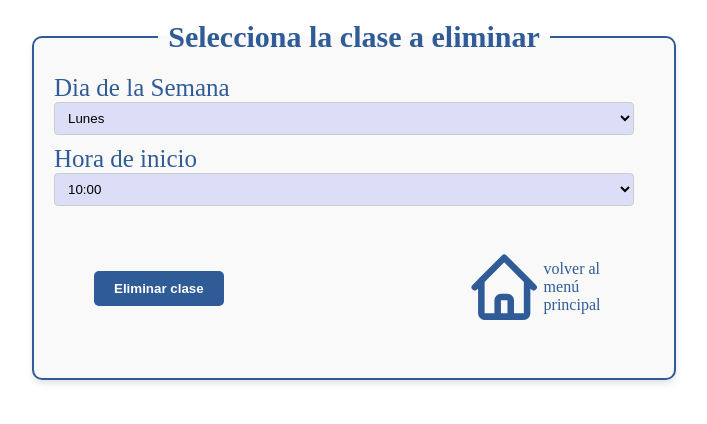
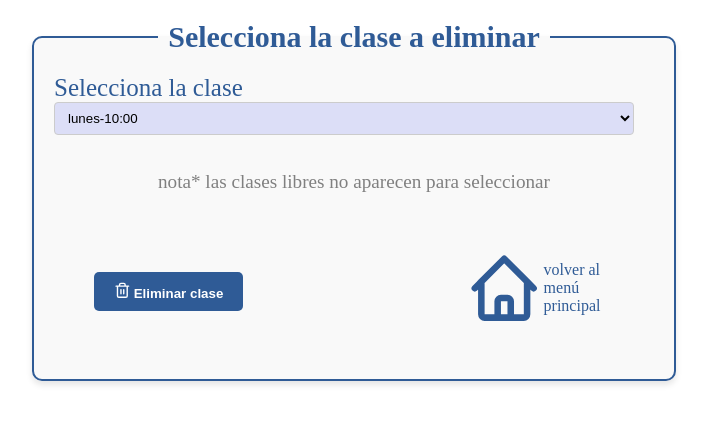
Before and after one commit to cheshire394/proyecto_gym_MVC, a PHP site: page /eliminarClase.php in a window 1280 px wide. Shown: the top 424 px of the page, without its empty margins (286-993 px from the left). Run offline with PHP 8.4, Linux system fonts and the light colour scheme; the visitor is signed in with stand-in values (Sample User, id 1); data comes from the database, SQL or seed files in the repository; both versions use the stored data as it was after the commit.

Commit message:
terminada parte de clases

```diff
--- a/controllers/controladorClases.php
+++ b/controllers/controladorClases.php
@@ -16,16 +16,32 @@ class ControladorClases {
     if(isset($_POST['addClase'])){
 
         //recogemos los valores del formulario (son required, no es necesario comprobar que existan):
+
+
         $dni_monitor = $_POST['dni_monitor'];
 
-        //corregimos la entrada
-        if($_POST['nombre_actividad'] == 'mma' || $_POST['nombre_actividad'] == 'MMA') $nombre_actividad = 'MMA';
-        else $nombre_actividad = trim(strtolower($_POST['nombre_actividad']));
+        //corregimos la entrada para evitar inconsistencias de nombre el la BBDD
+        if($_POST['nombre_actividad'] == 'mma' || $_POST['nombre_actividad'] == 'Mma' || $_POST['nombre_actividad'] == 'MMA') $nombre_actividad = 'MMA';
+        else $nombre_actividad = trim(ucwords($_POST['nombre_actividad']));
 
         $id_clase = $_POST['id_clase'];
 
 
-        Clase::addClase($id_clase, $dni_monitor, $nombre_actividad);
+        $insertada = Clase::addClase($id_clase, $dni_monitor, $nombre_actividad);
+
+        if($insertada){
+             // Redirigir a verClases.php con mensaje de éxito
+             $msg = "Clase de $nombre_actividad a las $id_clase registrada correctamente";
+             header("Location: /proyecto_gym_MVC/view/clases/verClases.php?msg=" . urlencode($msg));
+             exit;
+
+
+        }else{
+            $msg = $insertada; // Aquí se espera que $insertada contenga el mensaje de error de tipo PDOException
+            header("Location: /proyecto_gym_MVC/view/clases/addClase.php?msg=$msg");
+            exit;
+
+        }
 
     }
 
@@ -122,76 +138,83 @@ public static function horas_ocupadas(){
 
 
 public static function sustituirMonitor() {
-
-
-    if(isset($_POST['sustituir_monitor'])){
-
-        //recogemos los valores del formulario:
+    if (isset($_POST['sustituir_monitor'])) {
+        try {
             $dni_monitor_new = $_POST['dni_monitor'];
             $id_clase = $_POST['id_clase'];
 
+            $sustitucion_exitosa = Clase::sustituirMonitor($dni_monitor_new, $id_clase);
 
-        Clase::sustituirMonitor($dni_monitor_new, $id_clase);
+            if ($sustitucion_exitosa === true) {
+                $msg = "Monitor sustituido correctamente";
+                header("Location: /proyecto_gym_MVC/view/clases/verClases.php?msg=" . urlencode($msg));
+            } else {
+                $msg = $sustitucion_exitosa; // Aquí se espera que $sustitucion_exitosa contenga el mensaje de error de tipo PDOException
+                header("Location: /proyecto_gym_MVC/view/clases/sustituirMonitor.php?msg=" . urlencode($sustitucion_exitosa));
+            }
 
+            //Si el monitor que que deseamos sustituir es el mismo que hemos introducido en el formulario, el error será de tipo exceptión
+        } catch (Exception $e) {
+            $msg = $e->getMessage();
+            header("Location: /proyecto_gym_MVC/view/clases/sustituirMonitor.php?msg=" . urlencode($msg));
+        }
+        exit;
+    }
 }
 
 
+
+
+
+    public static function eliminarDisciplina() {
+
+         //Si se ha pulsado el bton eliminar_displina del formulario:
+            if (isset($_POST['eliminar_diciplina'])) {
+
+                $nombre_actividad = $_POST['nombre_actividad'];
+                $eliminadas = Clase::eliminarDisciplina($nombre_actividad);
+
+                if ($eliminadas === true) {
+                    $msg = "Eliminadas todas las clases de $nombre_actividad";
+                    header("Location: /proyecto_gym_MVC/view/clases/verClases.php?msg=$msg");
+                } else {
+                    $msg = $eliminadas; // Aquí se espera que $eliminadas contenga el mensaje de error de tipo PDOException
+                    header("Location: /proyecto_gym_MVC/view/clases/eliminarClase.php?msg=$msg");
+                    exit;
+                }
+
+
+        }
 
 
     }
 
 
 
+    public static function eliminarClase() {
 
-    public static function eliminarDisciplina() {
 
-        $nombre_actividad = $_POST['nombre_actividad'];
+        //Si se ha pulsado el bton eliminar_clase del formulario:
+        if (isset($_POST['eliminar_clase'])) {
 
-        try {
-            $exitoso = Clase::eliminarDisciplina($nombre_actividad);
+                $id_clase = $_POST['id_clase'];
+                $eliminada = Clase::eliminarClase($id_clase);
 
-            if ($exitoso) {
-                header('Location: /proyecto_gym_MVC/view/clases/verClases.php?msg=eliminadaDisciplina');
+                if ($eliminada === true) {
+                    $msg = "La clase $id_clase ha sido eliminada con éxito";
+                    header("Location: /proyecto_gym_MVC/view/clases/verClases.php?msg=$msg");
+                } else {
+                    $msg = $eliminada; // Aquí se espera que $eliminada contenga el mensaje de error de tipo PDOException
+                    header("Location: /proyecto_gym_MVC/view/clases/eliminarClase.php?msg=$msg");
                     exit;
                 }
 
 
-            //La excepción saltará si no existe ninguna clase guardada el json, o no hay ninguna clase con el nombre de actividad seleccionado
-        } catch (PDOException $e) {
-            $mensaje = urlencode($e->getMessage());
-            header("Location: /proyecto_gym_MVC/view/clases/eliminarDisciplina.php?msg=$mensaje");
-            exit;
         }
     }
 
 
-    /**
-     * The function `eliminarClase` in PHP collects form values, constructs an `id_clase` to delete,
-     * attempts to delete the class using the `Clase` class, and redirects based on success or failure.
-     */
-    public static function eliminarClase() {
 
-        //recogemos los valores del formulario
-        $dia = $_POST['dia_semana'];
-        $hora = $_POST['hora_inicio'];
 
-        //construimod el id_clase a eliminar:
-        $id_clase=$dia."-".$hora;
 
-        try {
-
-            $exitoso = Clase::eliminarClase($id_clase);
-
-            if ($exitoso) {
-                header('Location: /proyecto_gym_MVC/view/clases/verClases.php?msg=eliminarClase');
-                exit;
 }
-
-            //La excepción saltará si no existe ninguna clase guardada el json, o bien no hay ninguna clase con ese id
-        } catch (PDOException $e) {
-            $mensaje = urlencode($e->getMessage());
-            header("Location: /proyecto_gym_MVC/view/clases/eliminarClase.php?msg=$mensaje");
-            exit;
-        }
-    }
-}
--- a/controllers/controladorSocios.php
+++ b/controllers/controladorSocios.php
@@ -133,7 +133,8 @@ class controladorSocios
 
         }
 
-        // Este método rescata los valores del socio que el usuario quiere modificar para mostrarlos en el formulario:
+        // Este método rescata los valores del socio que el usuario quiere modificar para mostrarlos en el formulario modificar socio y facilitar al usuario
+        //la modificación de datos:
         public static function mostrarFormularioModificar() {
             require_once('conexionBBDD.php');
 
--- a/models/Clase.php
+++ b/models/Clase.php
@@ -27,14 +27,6 @@ final class Clase {
     }
 
 
-    // La unica propiedad de la clase que modificable es el dni del monitor que la imparte, para mantener la congruencia de los datos, ya que
-    // la hora_inicio y la semana constituye la clave primaria, (y representa un espacio de tiempo físico dentro del gimnasio).
-    public function setDni_monitor($dni_monitor)
-    {
-            $this->dni_monitor = $dni_monitor;
-
-            return $this;
-    }
 
 
 
@@ -81,27 +73,25 @@ final class Clase {
             // Confirmar la transacción
             $conn->commit();
 
-            // Redirigir a verClases.php con mensaje de éxito
-            $msg = "Clase registrada correctamente";
-            header("Location: /proyecto_gym_MVC/view/clases/verClases.php?msg=" . urlencode($msg));
-            exit;
+           return true;
 
         } catch (PDOException $e) {
             // Revertir la transacción en caso de error
             $conn->rollBack();
 
-            // Manejo de errores específicos
+            // Manejo de errores con mensajes específicos segun el tipo de PDO exception: si el metodo clases disponibles funciona correctamente
+            // la violación de la primary key nunca deberia suceder, ya que desde el formulario solo se puede añadir clases en huecos libres.
             if ($e->getCode() == 23000) {
-                $msg = "Excepción PDO: ya existe una clase asignada para el ID $id_clase";
+
+                return "Excepción PDO: ya existe una clase asignada para el ID $id_clase";
+
             } else {
-                $msg = $e->getMessage();
+               return $msg = $e->getMessage();
             }
 
         }
 
-        // Redirigir de nuevo al formulario de añadir clase con mensaje de error
-        header("Location: /proyecto_gym_MVC/view/clases/addClase.php?msg=" . urlencode($msg));
-        exit;
+
     }
 
 
@@ -214,69 +204,161 @@ final class Clase {
 
 
     public static function sustituirMonitor($dni_new_monitor, $id_clase) {
-
-        include  __DIR__ . '/../data/conexionBBDD.php';
+        include __DIR__ . '/../data/conexionBBDD.php';
 
         try {
-            $conn->beginTransaction(); // Iniciar transacción para asegurar consistencia
+            $conn->beginTransaction();
 
-            // PASO 1) Obtener el dni del antiguo monitor (el monitor que estaba impartiendo esa clase)
+            // Obtener el dni del antiguo monitor
             $query = "SELECT dni_monitor FROM CLASES WHERE id_clase = :id_clase";
             $stmt = $conn->prepare($query);
             $stmt->bindParam(':id_clase', $id_clase);
             $stmt->execute();
             $dni_old_monitor = $stmt->fetchColumn();
 
-
             if (!$dni_old_monitor) {
-                throw new PDOException("Excepción PDO: No se encontró el antiguo monitor que imapartía la clase $id_clase");
-
-
+                throw new PDOException("No se encontró el monitor para la clase $id_clase");
             }
 
-            //Evitamos actualizaciones ineccesarias sobre la BBDD
-            if($dni_old_monitor == $dni_new_monitor){
-                throw new PDOException('El monitor seleccionado ya imparte esa clase');
+            // Evitar actualización innecesaria
+            if ($dni_old_monitor == $dni_new_monitor) {
+                throw new  Exception("El monitor seleccionado ya imparte esta clase");
             }
 
+            // Actualizar monitores
+            $actualizado_monitor_old = Monitor::actualizarMonitorAntiguo($conn, $dni_old_monitor);
+            $actualizado_monitor_new = Monitor::actualizarMonitorNuevo($conn, $dni_new_monitor);
 
-            //Si se ha encontrado el antiguo monitor, además no es el mismo que el nuevo monitor, entonces actualizamos los datos en la BBDD
+            if (!$actualizado_monitor_old || !$actualizado_monitor_new) {
+                throw new PDOException("Error al actualizar el monitor.");
+            }
 
-           $actualizado_monitor_old = Monitor::actualizarMonitorAntiguo($conn, $dni_old_monitor);
-
-           $actualizado_monitor_new = Monitor::actualizarMonitorNuevo($conn, $dni_new_monitor);
-
-            //Si existe algun error hacemos rollback de los cambios ejecutados
-           if(!$actualizado_monitor_old || !$actualizado_monitor_new){
-
-                throw new PDOException("Error al actualizar el monitor con DNI $dni_monitor");
-           }
-
-
-            //Si los monitores se han actualizado correctamente,  Actualizamos el monitor en la tabla CLASES
+            // Actualizar el monitor en la tabla CLASES
             $query = "UPDATE CLASES SET dni_monitor = :dni_new_monitor WHERE id_clase = :id_clase";
             $stmt = $conn->prepare($query);
             $stmt->bindParam(':dni_new_monitor', $dni_new_monitor);
             $stmt->bindParam(':id_clase', $id_clase);
             $stmt->execute();
 
-            $conn->commit(); // Confirmamos todos los  cambios
+            $conn->commit();
+            return true;
 
-            // Redirigir a verClases.php con mensaje de éxito
-            $msg = "monitor sustituido correctamente";
-            header("Location: /proyecto_gym_MVC/view/clases/verClases.php?msg=" . urlencode($msg));
-            exit;
+        } catch (PDOException $e) {
+            $conn->rollBack();
+            error_log("Error en sustituir Monitor: " . $e->getMessage()); // Registrar error
+            return $e->getMessage(); // Devolver el mensaje de error específico
+        }
+    }
 
 
+
+    public static function eliminarClase($id_clase) {
+        include __DIR__ . '/../data/conexionBBDD.php';
+
+        try {
+            $conn->beginTransaction(); // Iniciar transacción
+
+            // Obtener el DNI del monitor antes de eliminar la clase
+            $sql = "SELECT dni_monitor FROM CLASES WHERE id_clase = :id_clase";
+            $stmt = $conn->prepare($sql);
+            $stmt->bindParam(':id_clase', $id_clase, PDO::PARAM_STR);
+            $stmt->execute();
+            //Solo devuelve un único valor de la primera fila del resultado
+            $dni_monitor = $stmt->fetchColumn();
+
+            if (!$dni_monitor) {
+                throw new PDOException("No se encontró la clase con ID $id_clase.");
+            }
+
+            // Actualizar las condiciones del monitor antes de eliminar la clase
+            $actualizado_monitor_old = Monitor::actualizarMonitorAntiguo($conn, $dni_monitor);
+            if (!$actualizado_monitor_old) {
+                throw new PDOException("Error al actualizar las condiciones del monitor.");
+            }
+
+            // Eliminar la clase
+            $sql = "DELETE FROM CLASES WHERE id_clase = :id_clase";
+            $stmt = $conn->prepare($sql);
+            $stmt->bindParam(':id_clase', $id_clase, PDO::PARAM_STR);
+
+            if (!$stmt->execute()) {
+                throw new PDOException("Error al eliminar la clase con ID $id_clase.");
+            }
+
+            $conn->commit(); // Confirmar la transacción
+            return true;
         } catch (PDOException $e) {
+            $conn->rollBack(); // Revertir cambios en caso de error
+            error_log("Error en eliminarClase: " . $e->getMessage()); // Registrar error
+            return  $e->getMessage(); // Devolver el mensaje de error específico
+        }
+    }
 
+
+
+    public static function eliminarDisciplina($nombre_actividad) {
+        include __DIR__ . '/../data/conexionBBDD.php';
+
+        try {
+            $conn->beginTransaction(); // Iniciar la transacción
+
+            // Obtener los DNI de los monitores que impartían la disciplina
+            $sql = "SELECT dni_monitor FROM CLASES WHERE nombre_actividad = :nombre_actividad";
+            $stmt = $conn->prepare($sql);
+            $stmt->bindParam(':nombre_actividad', $nombre_actividad, PDO::PARAM_STR);
+            $stmt->execute();
+
+            //Recupera todas las filas de la consulta, pero solo los valores de una columna específica (dni_monitor)
+            $dnis_monitores = $stmt->fetchAll(PDO::FETCH_COLUMN);
+
+            if (empty($dnis_monitores)) {
+                throw new PDOException("No se encontraron clases para la disciplina '$nombre_actividad'.");
+            }
+
+            // Contar cuántas veces aparece cada monitor para saber cuántas clases impartía:
+
+            /*$dnis_monitores nos devuelve un array simple de tipo string con los dnis, si un dni aparece dos veces, en el array aparece dos veces
+            como queremos contabilizar el numero de veces que aparece cada dni, para actualizar sus datos tantas veces como aparezca hemos utilizado
+            esta función que nos devuelve una array asociativo en la que la key es el dni de un monitor concreto y el valor es el numero de veces que aparece en consulta
+
+            por ejemplo:
+
+            array = {
+
+                647465657T => 2,
+                646446466M => 4
+
+            }
+
+            */
+            $conteo_monitores = array_count_values($dnis_monitores);
+
+            // Actualizar las condiciones de los monitores afectados
+            foreach ($conteo_monitores as $dni_monitor => $cantidad_clases) {
+                for ($i = 0; $i < $cantidad_clases; $i++) {
+                    $actualizado = Monitor::actualizarMonitorAntiguo($conn, $dni_monitor);
+                    if (!$actualizado) {
+                        throw new PDOException("Error al actualizar las condiciones del monitor con DNI $dni_monitor.");
+                    }
+                }
+            }
+
+            // Eliminar las clases de la disciplina
+            $sql = "DELETE FROM CLASES WHERE nombre_actividad = :nombre_actividad";
+            $stmt = $conn->prepare($sql);
+            $stmt->bindParam(':nombre_actividad', $nombre_actividad, PDO::PARAM_STR);
+
+            if (!$stmt->execute()) {
+                throw new PDOException("Error al eliminar las clases de '$nombre_actividad'.");
+            }
+
+            $conn->commit(); // Confirmar la transacción
+            return true;
+
+        } catch (PDOException $e) {
             $conn->rollBack(); // Revertir cambios en caso de error
-
-               // Redirigir de nuevo al formulario sustituir monitor con mensaje de error
-               $msg = $e->getMessage();
-                header("Location: /proyecto_gym_MVC/view/clases/sustituirMonitor.php?msg=" . urlencode($msg));
-                exit;
-
+            error_log("Error en eliminarDisciplina: " . $e->getMessage()); // Registrar error
+            return $e->getMessage(); // Devolver mensaje de error específico
         }
     }
 
@@ -286,20 +368,5 @@ final class Clase {
 
 
 
-
-    public static function eliminarDisciplina($nombre_actividad) {
-
-
-
-    }
-
-
-    public static function eliminarClase($id_clase) {
-
-
-
-}
-
-
 }
 ?>
--- a/view/bienvenida_recepcionista.php
+++ b/view/bienvenida_recepcionista.php
@@ -50,7 +50,7 @@ if (!isset($_SESSION['nombre'])) {
                     <a href="/proyecto_gym_MVC/view/clases/addClase.php">Añadir una clase</a>
                     <a href="/proyecto_gym_MVC/view/clases/sustituirMonitor.php">Sustituir monitor</a>
                     <a href="/proyecto_gym_MVC/view/clases/verClases.php">Horario</a>
-                    <a href="/proyecto_gym_MVC/view/clases/eliminarDisciplina.php">Eliminar una disciplina</a>
+                    <a href="/proyecto_gym_MVC/view/clases/eliminarDisciplina.php">Eliminar disciplina</a>
                     <a href="/proyecto_gym_MVC/view/clases/eliminarClase.php">Eliminar una clase</a>
 
                 </div>
@@ -86,7 +86,7 @@ if (!isset($_SESSION['nombre'])) {
 
             <!-- PESTAÑA DE CIERRE SESSION -->
             <div class="menu-item">
-                <button class="menu-button" onclick="window.location.href='../index.php?action=logout'">
+                <button class="menu-button" onclick="window.location.href='../router.php?action=logout'">
                     <svg class="icon" xmlns="http://www.w3.org/2000/svg" fill="none" viewBox="0 0 24 24" stroke="currentColor">
                         <path d="M9 21H5a2 2 0 0 1-2-2V5a2 2 0 0 1 2-2h4"/>
                         <polyline points="16 17 21 12 16 7"/>
--- a/view/clases/eliminarClase.php
+++ b/view/clases/eliminarClase.php
@@ -10,6 +10,11 @@ if (!isset($_SESSION['nombre'])) {
        header('location: ../login_recepcionista.php');
        exit();
    }
+
+   require_once '../../controllers/controladorClases.php';
+
+   //Metodo para controlar los valores introducidos en el formulario
+   $horas_ocupadas = ControladorClases::horas_ocupadas();
 
 ?>
 
@@ -25,27 +30,46 @@ if (!isset($_SESSION['nombre'])) {
 
     <fieldset>
         <legend>Selecciona la clase a eliminar </legend>
-        <form method="post" action="index_clases.php?action=eliminarClase">
-        <label for="dia_semana">Dia de la Semana</label>
-        <select name='dia_semana' id='día_semana' require>
-            <option value="lunes" selected>Lunes</option>
-            <option value="martes">Martes</option>
-            <option value="miercoles">Miércoles</option>
-            <option value="jueves">Jueves</option>
-            <option value="viernes">Viernes</option>
-            <option value="sabado">Sábado</option>
-        </select>
-        <br>
-        <label for='hora_inicio'>Hora de inicio</label>
-        <select name='hora_inicio' id='hora_inicio' require>
-            <option selected>10:00</option>
-            <option>12:00</option>
-            <option>16:00</option>
-            <option>18:00</option>
-        </select>
-        <br>
+
+    <form  method="post" action="router_clases.php?action=eliminarClase">
+        <label for="id_clase">Selecciona la clase</label>
+
+              <select id="id_clase" name="id_clase" required <?= empty($horas_ocupadas) ? 'disabled' : '' ?>>
+                  <?php if (empty($horas_ocupadas)) : ?>
+                      <option value="">Ninguna clase libre disponible</option>
+                  <?php else : ?>
+                      <?php foreach ($horas_ocupadas as $id_clase) : ?>
+                          <option value="<?= htmlspecialchars($id_clase) ?>">
+                              <?= htmlspecialchars($id_clase) ?>
+                          </option>
+                      <?php endforeach; ?>
+                  <?php endif; ?>
+              </select>
+
+              <p style='color:grey;'><small>nota* las clases libres no aparecen para seleccionar</small></p>
+
         <div>
-                    <button type="submit">Eliminar clase</button>
+
+                        <!--boton para eliminar la clase-->
+                        <button type="submit" name='eliminar_clase'>
+                            <svg xmlns="http://www.w3.org/2000/svg" width="16" height="16" viewBox="0 0 23 23">
+                                <path d="M3 6h18M19 6v14a2 2 0 01-2 2H7a2 2 0 01-2-2V6M8 6V4a2 2 0 012-2h4a2 2 0 012 2v2"
+                                    fill="none"
+                                    stroke="currentColor"
+                                    stroke-width="2"
+                                    stroke-linecap="round"
+                                    stroke-linejoin="round"/>
+                                <line x1="10" y1="11" x2="10" y2="17"
+                                    stroke="currentColor"
+                                    stroke-width="2"
+                                    stroke-linecap="round"/>
+                                <line x1="14" y1="11" x2="14" y2="17"
+                                    stroke="currentColor"
+                                    stroke-width="2"
+                                    stroke-linecap="round"/>
+                            </svg>
+                            Eliminar clase
+                        </button>
 
                           <div id='divEnlace'>
                                   <a href="../bienvenida_recepcionista.php" style="display: inline-flex; align-items: center; text-decoration: none; color: inherit;">
```
Also changed, not shown: data/BBDD.sql (+18 -18 lines), view/clases/eliminarDisciplina.php (+5 -4 lines). Lines whose indentation alone changed are shown as unchanged.
